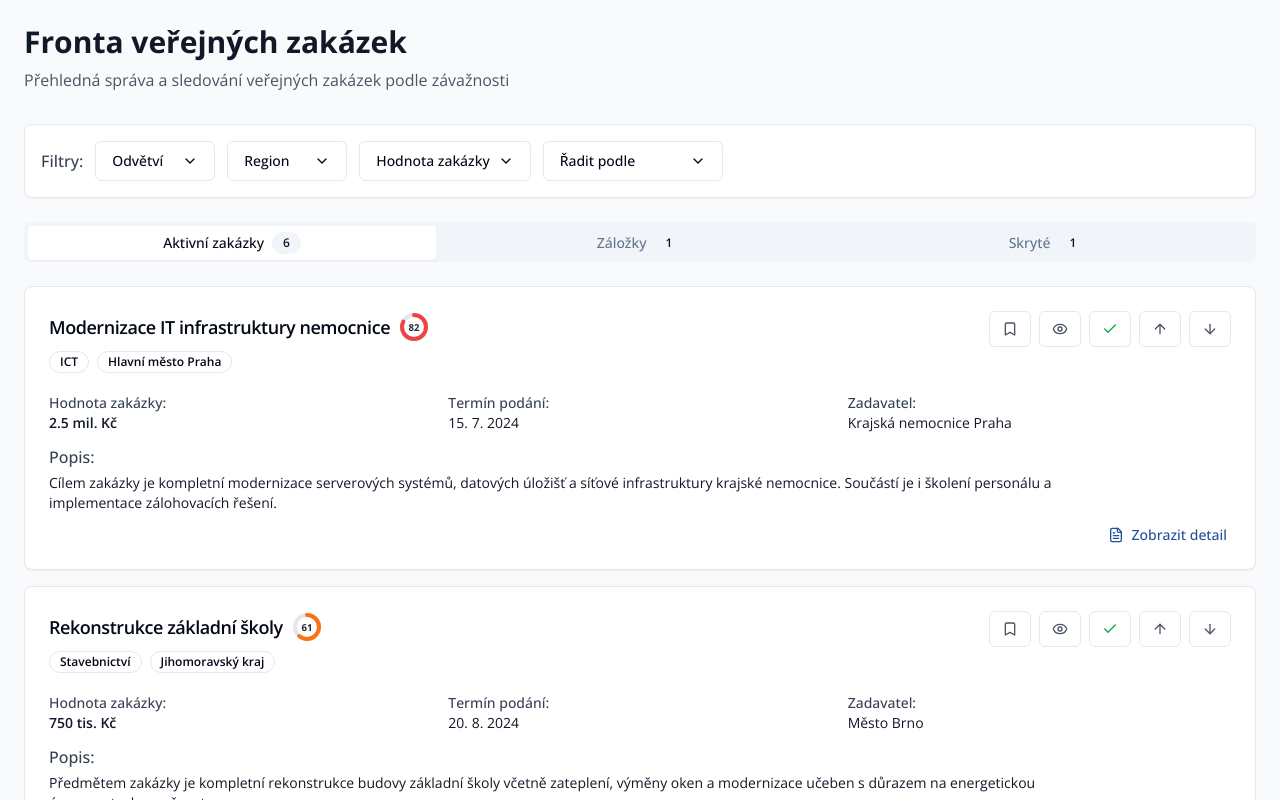
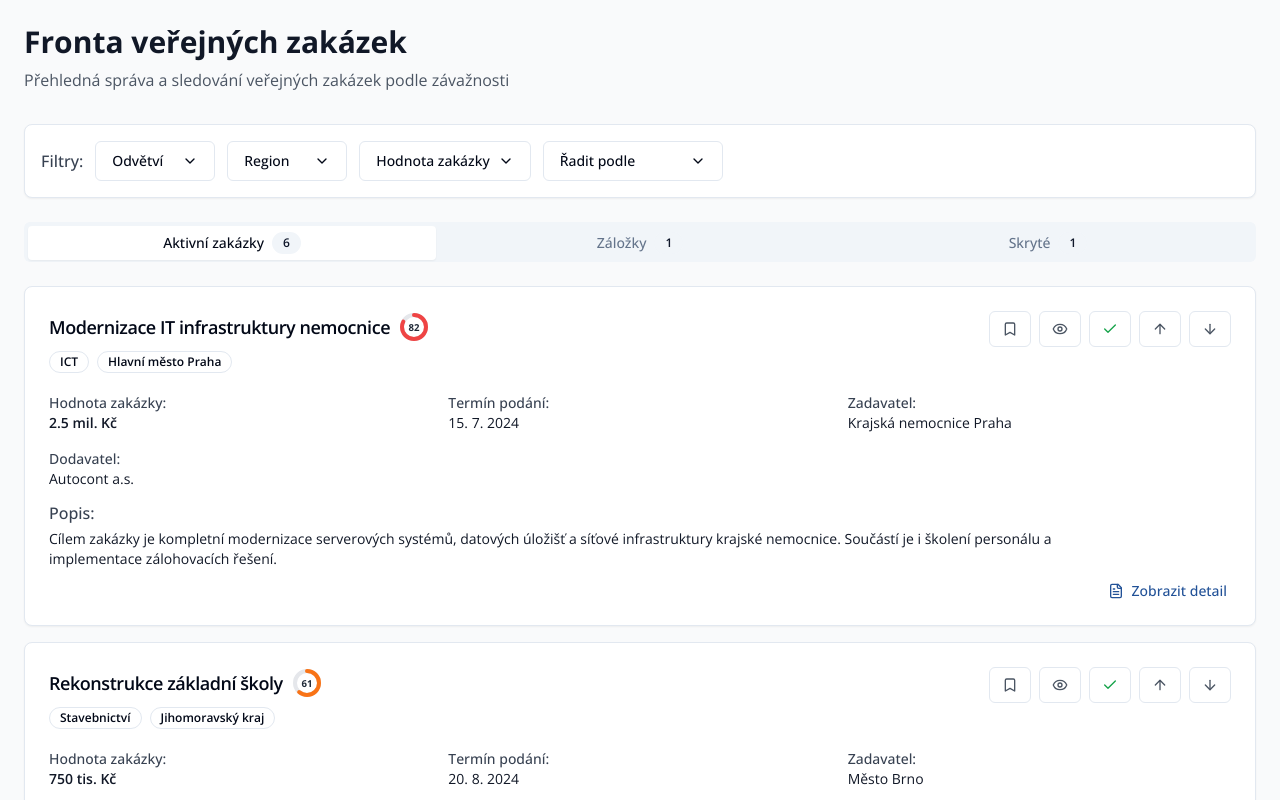
Before and after one commit to skupina-onebond/verejne-priority-kompas, a React (Vite) app: page /seznam in a window 1280 px wide. Shown: the top 800 px of the page. Built offline with nearby package versions, Linux system fonts and the light colour scheme.

Commit message:
Update PublicContractCard.tsx

```diff
--- a/src/components/PublicContractCard.tsx
+++ b/src/components/PublicContractCard.tsx
@@ -127,6 +127,10 @@ export const PublicContractCard: React.FC<PublicContractCardProps> = ({
       <span className="font-medium text-gray-700">Zadavatel:</span>
       <p className="text-gray-900">{contract.contracting_authority}</p>
     </div>
+    <div>
+    <span className="font-medium text-gray-700">Dodavatel:</span>
+    <p className="text-gray-900">{contract.supplier || "Neuveden"}</p>
+  </div>
   </div>
 
   <div className="mt-3 pr-40"> {/* pr-40 pridá miesto vpravo pre button */}
```
